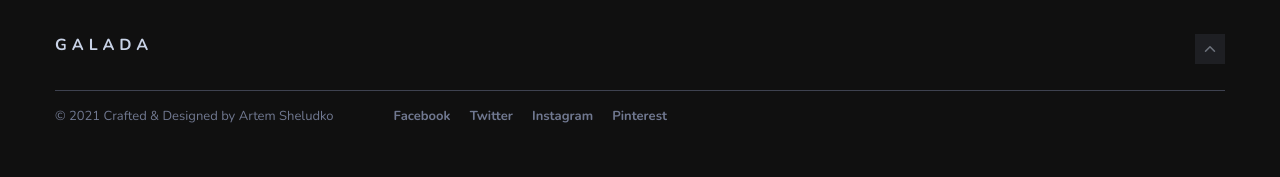
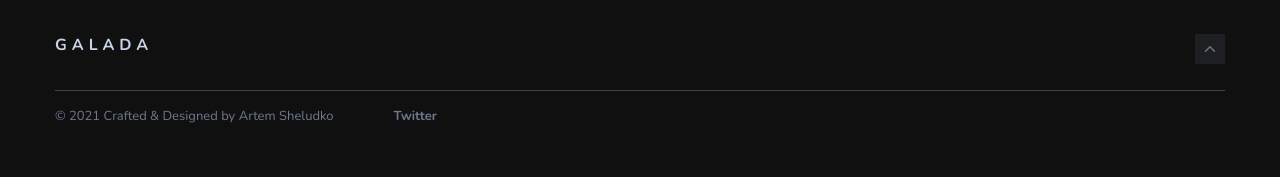
Before and after one commit to RP-800/RP-800.github.io, a Jekyll site: the page built from _pages/about.md, in a window 1280 px wide. Shown: the part 1962-2139 px from the top of the page. Built offline with Jekyll 4.4.1, drawn with Linux system fonts in a browser that asks for light colours; nearby versions of some CDN libraries; some of the changed lines change nothing that is shown.

Commit message:
Update _config.yml

```diff
--- a/_config.yml
+++ b/_config.yml
@@ -1,10 +1,10 @@
 #-------------------------------
 # General Site Settings
 
-title: Galada Theme | Theme for Jekyll
-description: Galada is an easy and simple theme for Jekyll. Dark colors, give it a special exquisite look. A careful approach to design and features make it an ideal solution for a personal blog. # this means to ignore newlines until "baseurl:"
-baseurl: "/galada" # the subpath of your site, e.g. /blog
-url: "" # the base hostname & protocol for your site, e.g. http://example.com
+title: Nakamoto's Blog
+description: Nakamotoのブログです。RCJの事とか色々書いていく予定です。 # this means to ignore newlines until "baseurl:"
+baseurl: "" # the subpath of your site, e.g. /blog
+url: "https://nakamoto800.github.io" # the base hostname & protocol for your site, e.g. http://example.com
 
 
 #-------------------------------
@@ -15,10 +15,7 @@
 
 #-------------------------------
 # Contact links
-facebook:  https://facebook.com/ # Add your Facebook handle
-twitter:   https://twitter.com/ # Add your Facebook handle
-instagram: https://www.instagram.com/ # Add your Facebook handle
-pinterest: https://www.pinterest.com/ # Add your Facebook handle
+twitter:   https://twitter.com/Nakamoto_RCJ # Add your Facebook handle
 
 
 #-------------------------------
```
